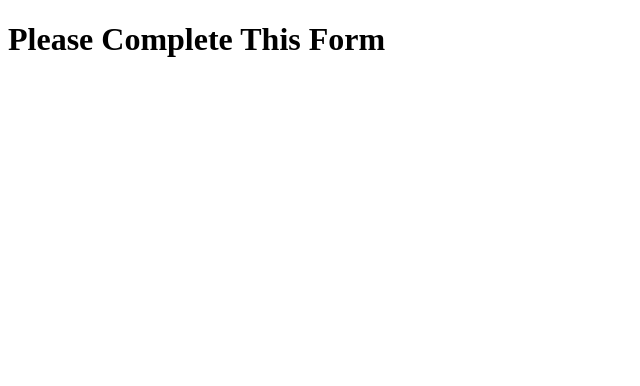
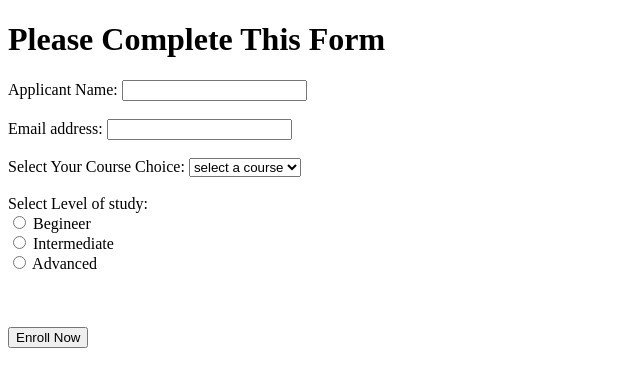
Before and after one commit to tomsoftwaretaylor/SampleForm, a plain HTML site: page index.html in a window 1280 px wide. Shown: the whole page, without its empty margins (0-640 px from the left). Drawn offline with Linux system fonts and the light colour scheme.

Commit message:
added a form

```diff
--- a/index.html
+++ b/index.html
@@ -7,5 +7,33 @@
 </head>
 <body>
     <h1>Please Complete This Form</h1>
+    <form action ="https://httpbin.org/post" method="post">
+        <label for="applicantName">Applicant Name:</label>
+        <input type="text" name="applicantName" required><br><br>
+
+
+        <label for="ApplicantEmail"> Email address:</label>
+        <input type="email" name="ApplicantEmail" required>
+        <br><br>
+
+        <label for="selectedCourse">Select Your Course Choice:</label>
+        <select name="selectedCourse" required>
+            <option value =""> select a course</option>
+            <option value ="Eng"> Engineering</option>
+            <option value="Law"> Law</option>
+            <option value="Hist"> History</option>
+
+        </select>
+        <br><br>
+
+        <label for="courseLevel"> Select Level of study:</label><br>
+
+        <input type = "radio" name="courseLevel" value="L1"> Begineer <br>
+        <input type = "radio" name="courseLevel" value="L2"> Intermediate <br>
+        <input type = "radio" name="courseLevel" value="L3"> Advanced <br><br>
+
+        <br><br>
+        <input type="submit" value="Enroll Now">
+    </form>
 </body>
 </html>
```
